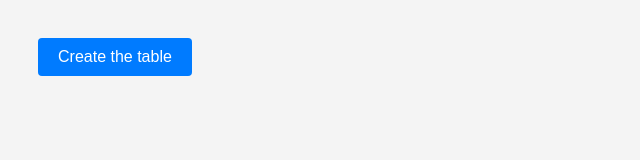
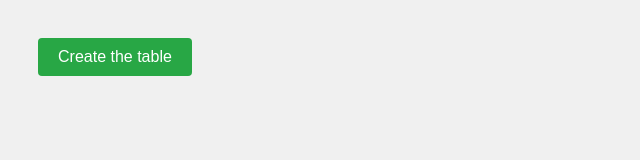
Before and after one commit to acciojob/create-table-2-vikrantsrgc, a website: page main.html in a window 1280 px wide. Shown: the whole page, without its empty margins (0-640 px from the left). Drawn offline with Linux system fonts and the light colour scheme.

Commit message:
created a submission

```diff
--- a/main.html
+++ b/main.html
@@ -7,7 +7,7 @@
     body {
       font-family: Arial, sans-serif;
       padding: 30px;
-      background: #f4f4f4;
+      background: #f0f0f0;
     }
 
     table {
@@ -22,24 +22,24 @@
       text-align: center;
     }
 
-    button {
+    input[type="button"] {
       padding: 10px 20px;
       font-size: 16px;
-      background: #007bff;
+      background: #28a745;
       color: white;
       border: none;
       border-radius: 4px;
       cursor: pointer;
     }
 
-    button:hover {
-      background-color: #0056b3;
+    input[type="button"]:hover {
+      background-color: #218838;
     }
   </style>
 </head>
 <body>
 
-  <button onclick="createTable()">Create the table</button>
+  <input type="button" value="Create the table" onclick="createTable()">
   <table id="myTable"></table>
 
   <script>
```
